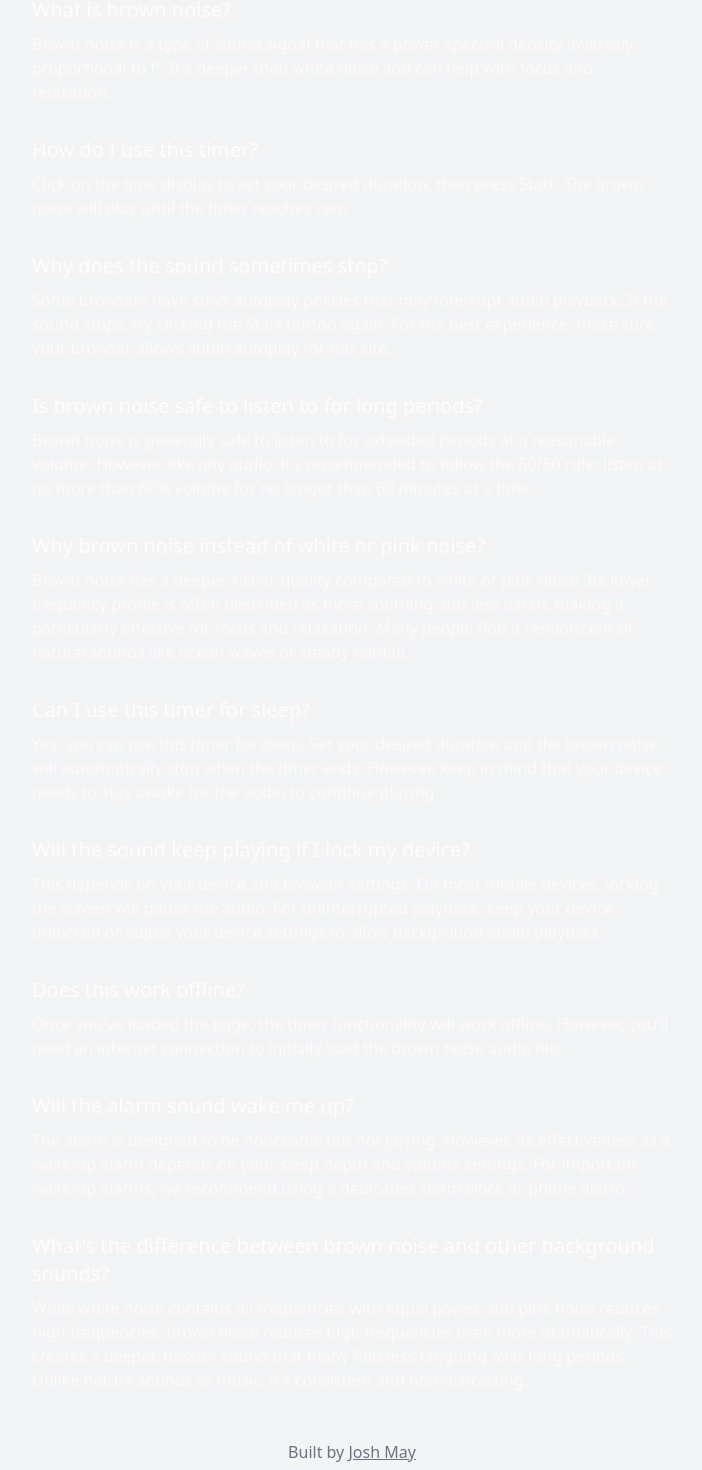
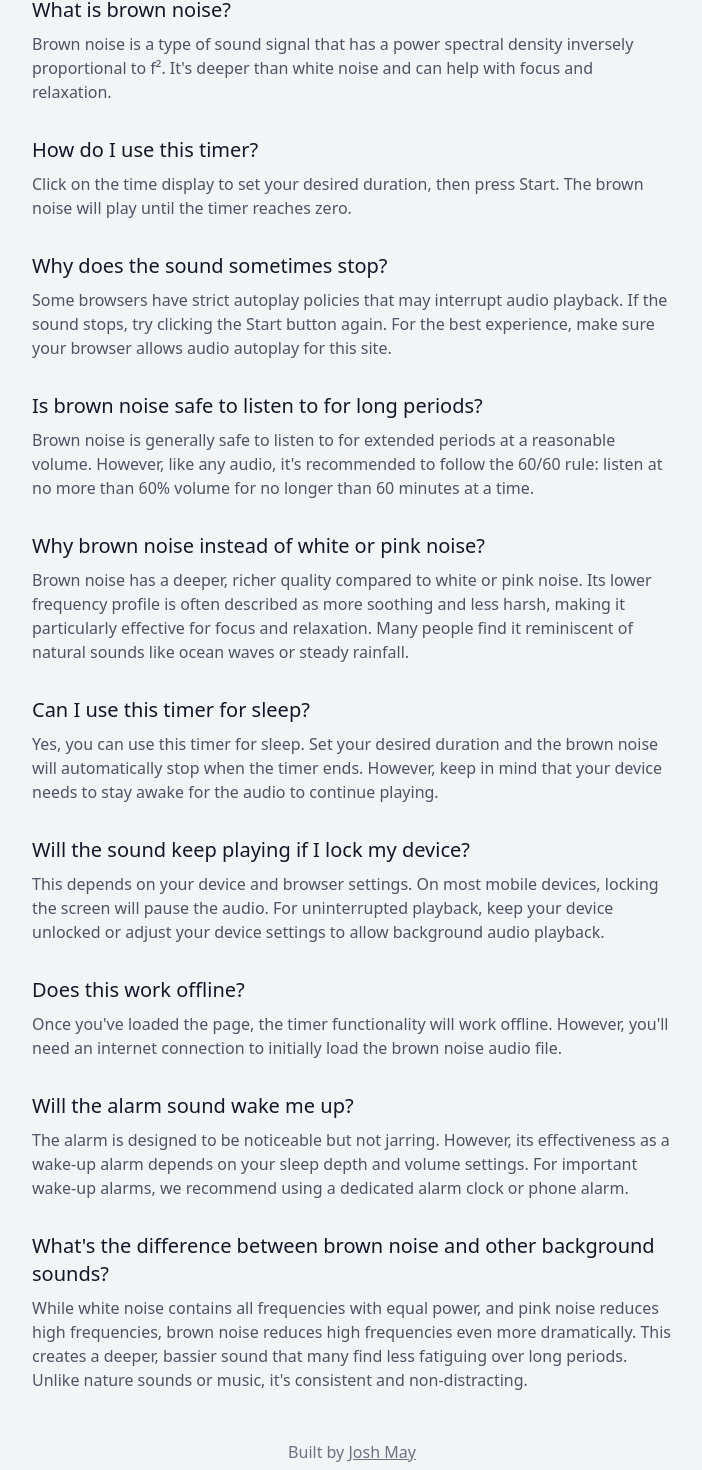
Before and after one commit to josh-may/timer-bud, a Next.js app: page / in a window 1280 px wide. Shown: the part 952-2422 px from the top of the page, without its empty margins (288-990 px from the left). Built offline with nearby package versions, Linux system fonts and the light colour scheme; no server answers.

Commit message:
Lazy commit

```diff
--- a/pages/index.js
+++ b/pages/index.js
@@ -233,33 +233,51 @@ export default function Home() {
           </h2>
 
           <div className="space-y-6 sm:space-y-8">
-            <div className="text-white/80">
+            <div
+              className={`${isDarkMode ? "text-white/80" : "text-gray-900"}`}
+            >
               <h3 className="text-base sm:text-lg md:text-xl font-medium mb-2">
                 What is brown noise?
               </h3>
-              <p className="text-sm sm:text-base text-white/60">
+              <p
+                className={`text-sm sm:text-base ${
+                  isDarkMode ? "text-white/60" : "text-gray-600"
+                }`}
+              >
                 Brown noise is a type of sound signal that has a power spectral
                 density inversely proportional to f². It&apos;s deeper than
                 white noise and can help with focus and relaxation.
               </p>
             </div>
 
-            <div className="text-white/80">
+            <div
+              className={`${isDarkMode ? "text-white/80" : "text-gray-900"}`}
+            >
               <h3 className="text-base sm:text-lg md:text-xl font-medium mb-2">
                 How do I use this timer?
               </h3>
-              <p className="text-sm sm:text-base text-white/60">
+              <p
+                className={`text-sm sm:text-base ${
+                  isDarkMode ? "text-white/60" : "text-gray-600"
+                }`}
+              >
                 Click on the time display to set your desired duration, then
                 press Start. The brown noise will play until the timer reaches
                 zero.
               </p>
             </div>
 
-            <div className="text-white/80">
+            <div
+              className={`${isDarkMode ? "text-white/80" : "text-gray-900"}`}
+            >
               <h3 className="text-base sm:text-lg md:text-xl font-medium mb-2">
                 Why does the sound sometimes stop?
               </h3>
-              <p className="text-sm sm:text-base text-white/60">
+              <p
+                className={`text-sm sm:text-base ${
+                  isDarkMode ? "text-white/60" : "text-gray-600"
+                }`}
+              >
                 Some browsers have strict autoplay policies that may interrupt
                 audio playback. If the sound stops, try clicking the Start
                 button again. For the best experience, make sure your browser
@@ -267,11 +285,17 @@ export default function Home() {
               </p>
             </div>
 
-            <div className="text-white/80">
+            <div
+              className={`${isDarkMode ? "text-white/80" : "text-gray-900"}`}
+            >
               <h3 className="text-base sm:text-lg md:text-xl font-medium mb-2">
                 Is brown noise safe to listen to for long periods?
               </h3>
-              <p className="text-sm sm:text-base text-white/60">
+              <p
+                className={`text-sm sm:text-base ${
+                  isDarkMode ? "text-white/60" : "text-gray-600"
+                }`}
+              >
                 Brown noise is generally safe to listen to for extended periods
                 at a reasonable volume. However, like any audio, it&apos;s
                 recommended to follow the 60/60 rule: listen at no more than 60%
@@ -279,11 +303,17 @@ export default function Home() {
               </p>
             </div>
 
-            <div className="text-white/80">
+            <div
+              className={`${isDarkMode ? "text-white/80" : "text-gray-900"}`}
+            >
               <h3 className="text-base sm:text-lg md:text-xl font-medium mb-2">
                 Why brown noise instead of white or pink noise?
               </h3>
-              <p className="text-sm sm:text-base text-white/60">
+              <p
+                className={`text-sm sm:text-base ${
+                  isDarkMode ? "text-white/60" : "text-gray-600"
+                }`}
+              >
                 Brown noise has a deeper, richer quality compared to white or
                 pink noise. Its lower frequency profile is often described as
                 more soothing and less harsh, making it particularly effective
@@ -292,11 +322,17 @@ export default function Home() {
               </p>
             </div>
 
-            <div className="text-white/80">
+            <div
+              className={`${isDarkMode ? "text-white/80" : "text-gray-900"}`}
+            >
               <h3 className="text-base sm:text-lg md:text-xl font-medium mb-2">
                 Can I use this timer for sleep?
               </h3>
-              <p className="text-sm sm:text-base text-white/60">
+              <p
+                className={`text-sm sm:text-base ${
+                  isDarkMode ? "text-white/60" : "text-gray-600"
+                }`}
+              >
                 Yes, you can use this timer for sleep. Set your desired duration
                 and the brown noise will automatically stop when the timer ends.
                 However, keep in mind that your device needs to stay awake for
@@ -304,11 +340,17 @@ export default function Home() {
               </p>
             </div>
 
-            <div className="text-white/80">
+            <div
+              className={`${isDarkMode ? "text-white/80" : "text-gray-900"}`}
+            >
               <h3 className="text-base sm:text-lg md:text-xl font-medium mb-2">
                 Will the sound keep playing if I lock my device?
               </h3>
-              <p className="text-sm sm:text-base text-white/60">
+              <p
+                className={`text-sm sm:text-base ${
+                  isDarkMode ? "text-white/60" : "text-gray-600"
+                }`}
+              >
                 This depends on your device and browser settings. On most mobile
                 devices, locking the screen will pause the audio. For
                 uninterrupted playback, keep your device unlocked or adjust your
@@ -316,22 +358,34 @@ export default function Home() {
               </p>
             </div>
 
-            <div className="text-white/80">
+            <div
+              className={`${isDarkMode ? "text-white/80" : "text-gray-900"}`}
+            >
               <h3 className="text-base sm:text-lg md:text-xl font-medium mb-2">
                 Does this work offline?
               </h3>
-              <p className="text-sm sm:text-base text-white/60">
+              <p
+                className={`text-sm sm:text-base ${
+                  isDarkMode ? "text-white/60" : "text-gray-600"
+                }`}
+              >
                 Once you&apos;ve loaded the page, the timer functionality will
                 work offline. However, you&apos;ll need an internet connection
                 to initially load the brown noise audio file.
               </p>
             </div>
 
-            <div className="text-white/80">
+            <div
+              className={`${isDarkMode ? "text-white/80" : "text-gray-900"}`}
+            >
               <h3 className="text-base sm:text-lg md:text-xl font-medium mb-2">
                 Will the alarm sound wake me up?
               </h3>
-              <p className="text-sm sm:text-base text-white/60">
+              <p
+                className={`text-sm sm:text-base ${
+                  isDarkMode ? "text-white/60" : "text-gray-600"
+                }`}
+              >
                 The alarm is designed to be noticeable but not jarring. However,
                 its effectiveness as a wake-up alarm depends on your sleep depth
                 and volume settings. For important wake-up alarms, we recommend
@@ -339,12 +393,18 @@ export default function Home() {
               </p>
             </div>
 
-            <div className="text-white/80">
+            <div
+              className={`${isDarkMode ? "text-white/80" : "text-gray-900"}`}
+            >
               <h3 className="text-base sm:text-lg md:text-xl font-medium mb-2">
                 What&apos;s the difference between brown noise and other
                 background sounds?
               </h3>
-              <p className="text-sm sm:text-base text-white/60">
+              <p
+                className={`text-sm sm:text-base ${
+                  isDarkMode ? "text-white/60" : "text-gray-600"
+                }`}
+              >
                 While white noise contains all frequencies with equal power, and
                 pink noise reduces high frequencies, brown noise reduces high
                 frequencies even more dramatically. This creates a deeper,
```
